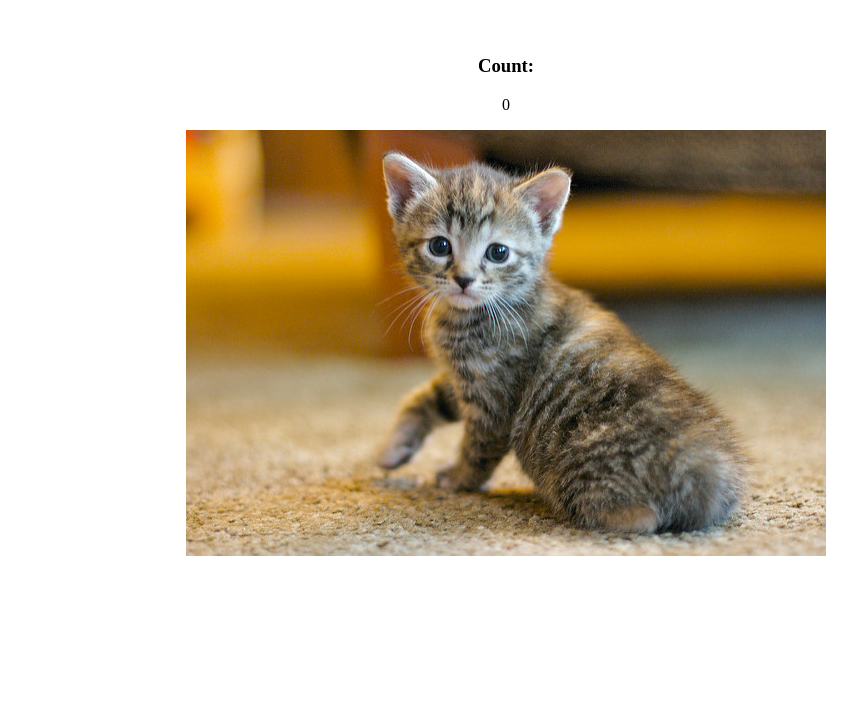
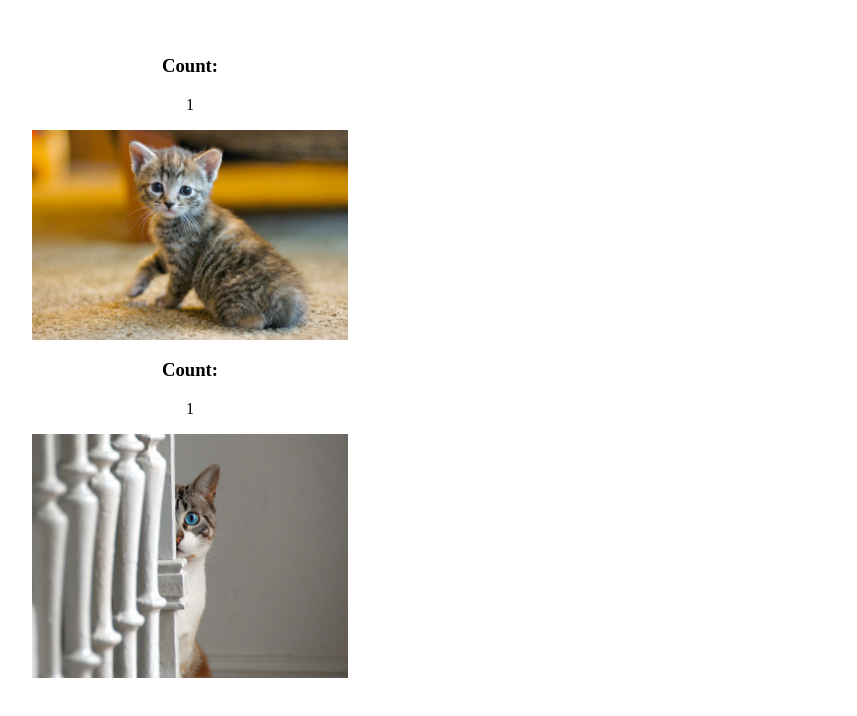
Before and after one commit to wisnerjr/javascript-design-patterns, a plain HTML site: page cat-clicker/index.html in a window 1280 px wide. Shown: the part 48-764 px from the top of the page, without its empty margins (134-991 px from the left). Drawn offline with Linux system fonts and the light colour scheme.

Commit message:
Initial dev

```diff
--- a/cat-clicker/css/style.css
+++ b/cat-clicker/css/style.css
@@ -10,3 +10,7 @@
 .inline-block {
   display: inline-block;
 }
+
+.half-screen {
+  width: 50%;
+}
--- a/cat-clicker/index.html
+++ b/cat-clicker/index.html
@@ -10,14 +10,27 @@
 
   <br />
 
-  <div class="inline-block">
-    <h3>Count:</h3>
-    <p id="cat-count">0</p>
+  <div class="half-screen">
+    <div class="inline-block">
+      <h3>Count:</h3>
+      <p id="cat-count-1">0</p>
+    </div>
+
+    <div class="block"></div>
+
+    <img id="cat-1" class="half-screen">
   </div>
 
-  <div class="block"></div>
+  <div class="half-screen">
+    <div class="inline-block">
+      <h3>Count:</h3>
+      <p id="cat-count-2">0</p>
+    </div>
 
-  <img id="cat" src="img/cat.jpg">
+    <div class="block"></div>
+
+    <img id="cat-2" class="half-screen">
+  </div>
 </div>
 <script src="scripts/app.js"></script>
 
--- a/cat-clicker/scripts/app.js
+++ b/cat-clicker/scripts/app.js
@@ -1,9 +1,24 @@
-function count() {
-  var p = document.getElementById('cat-count');
-  var value = Number.parseInt(p.textContent);
-  if (! Number.isNaN(value))
-    p.textContent = ++value;
+class Cat {
+  constructor(name, src) {
+    this.name = name;
+    this.src = src;
+    this.clickCount = 0;
+  }
+
+  count(elemId) {
+    var p = document.getElementById(elemId);
+    p.textContent = ++this.clickCount;
+  }
 }
 
-var elem = document.getElementById('cat');
-elem.addEventListener('click', count);
+var cat1 = new Cat('Meowth', 'img/cat1.jpg');
+var cat2 = new Cat('Persian', 'img/cat2.jpg');
+
+
+var elem1 = document.getElementById('cat-1');
+elem1.src = cat1.src;
+elem1.addEventListener('click', cat1.count('cat-count-1'));
+
+var elem2 = document.getElementById('cat-2');
+elem2.src = cat2.src;
+elem2.addEventListener('click', cat2.count('cat-count-2'));
```
Also changed, not shown: cat-clicker/img/cat1.jpg (renamed from cat-clicker/img/cat.jpg), cat-clicker/img/cat2.jpg (added).
